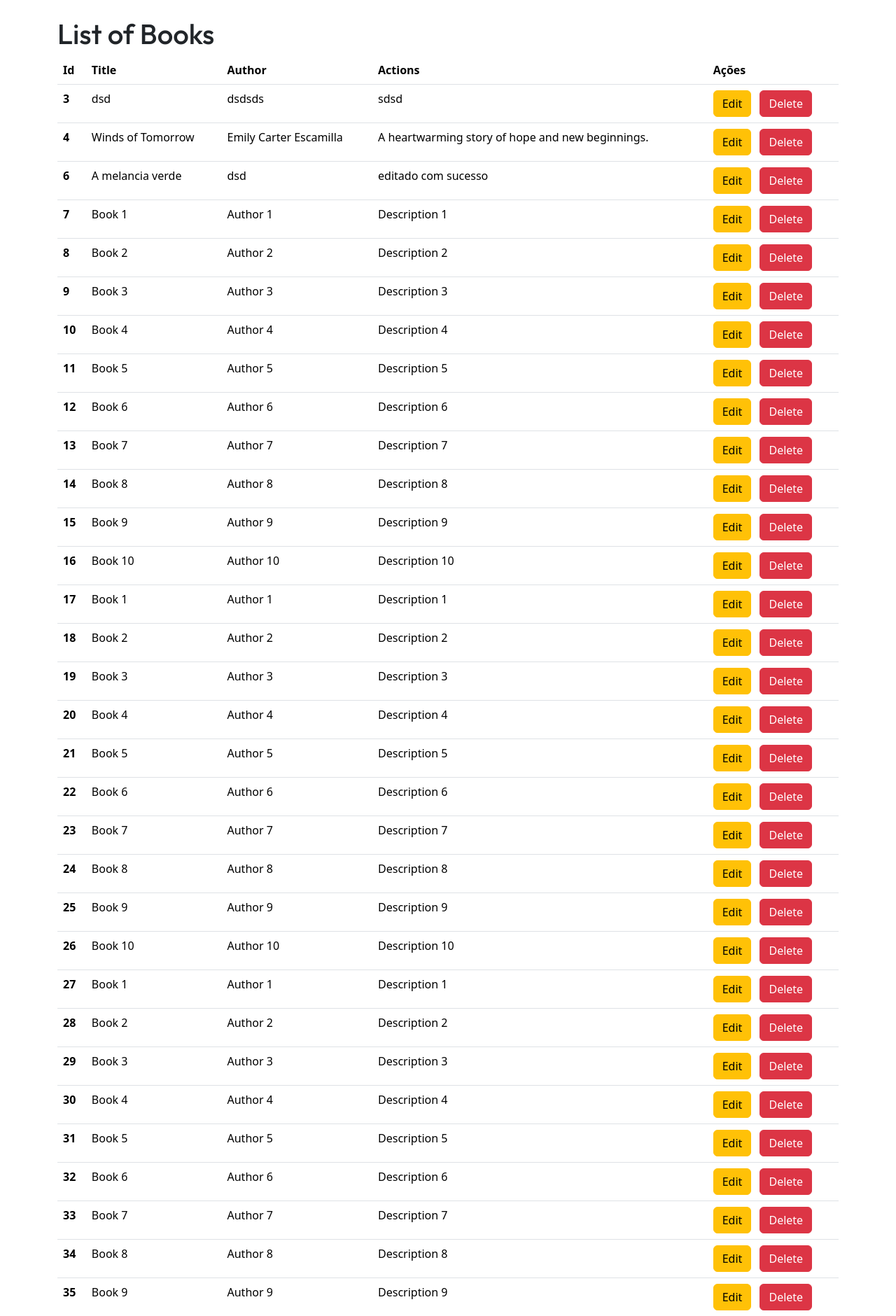
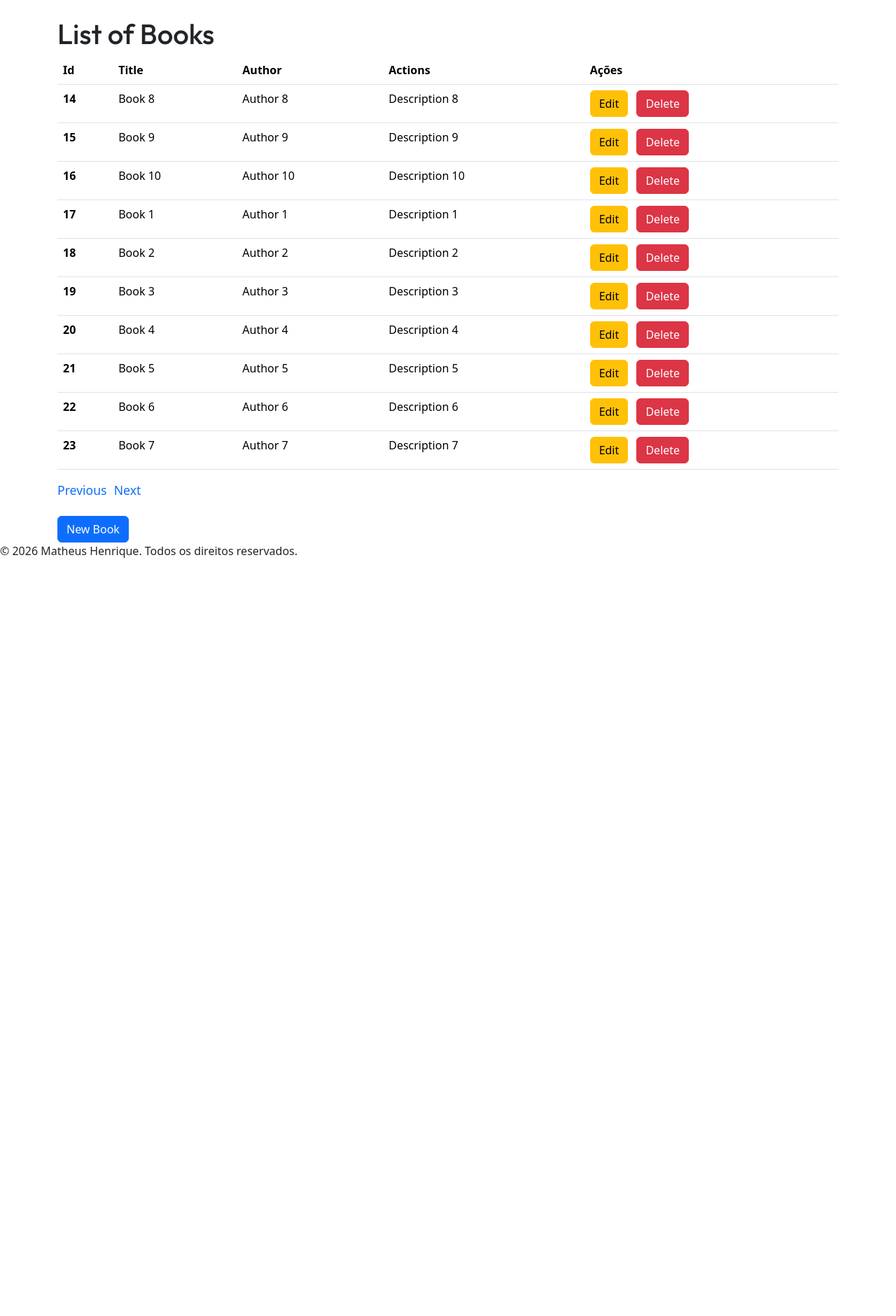
Before and after one commit to MatheusHenriTech/library, a Django app: page /?page=2 in a window 1280 px wide. Shown: the part 62-1942 px from the top of the page at 70% size. After the commit the page ends 859 px from the top, so only its background shows below. Run offline with Django 5.2, Linux system fonts and the light colour scheme; data comes from the database, SQL or seed files in the repository; both versions use the stored data as it was after the commit; some libraries are stand-ins or nearby versions.

Commit message:
Adicionei paginação na home

```diff
--- a/myapp/static/myapp/css/style.css
+++ b/myapp/static/myapp/css/style.css
@@ -1,3 +1,9 @@
 h1 {
     font-family: "Outfit", sans-serif;
 }
+
+
+.btn,
+.btn:hover {
+    text-decoration: none !important;
+}
--- a/myapp/templates/myapp/home.html
+++ b/myapp/templates/myapp/home.html
@@ -15,7 +15,7 @@
                 </tr>
             </thead>
             <tbody>
-                {% for book in books %}
+                {% for book in page_obj %}
                     <tr>
                     <th scope="row">{{ book.id }}</th>
                     <td>{{ book.title }}</td>
@@ -60,7 +60,20 @@
             </tbody>
         </table>
 
-        <a href="{% url "create_book" %}" class="btn btn-primary">New Book</a>
+        <div>
+            {% if page_obj.has_previous %}
+                <a href="{% url "home" %}?page={{ page_obj.previous_page_number }}"
+                style="text-decoration: none; font-size: 1.1em;">Previous</a>
+            {% endif %}
+
+            {% if page_obj.has_next %}
+                <a href="{% url "home" %}?page={{ page_obj.next_page_number }}"
+                style="text-decoration: none; font-size: 1.1em; margin-left: 6px">Next</a>
+            {% endif %}
+
+        </div>
+
+        <a href="{% url "create_book" %}" class="btn btn-primary mt-4">New Book</a>
     </main>
 
 {% endblock content %}
--- a/myapp/views.py
+++ b/myapp/views.py
@@ -3,11 +3,16 @@ from .forms import BookForm
 from .models import Book
 from django.views.generic.edit import UpdateView, CreateView, DeleteView
 from django.urls import reverse_lazy
+from django.core.paginator import Paginator
 
 
 def home(request):
     books = Book.objects.all()
-    return render(request, 'myapp/home.html', {'books': books})
+
+    books_paginator = Paginator(books, 10)
+    page_number = request.GET.get("page")
+    page_obj = books_paginator.get_page(page_number)
+    return render(request, 'myapp/home.html', {'page_obj': page_obj})
 
 
 class edit_book(UpdateView):
```
Also changed, not shown: db.sqlite3.
